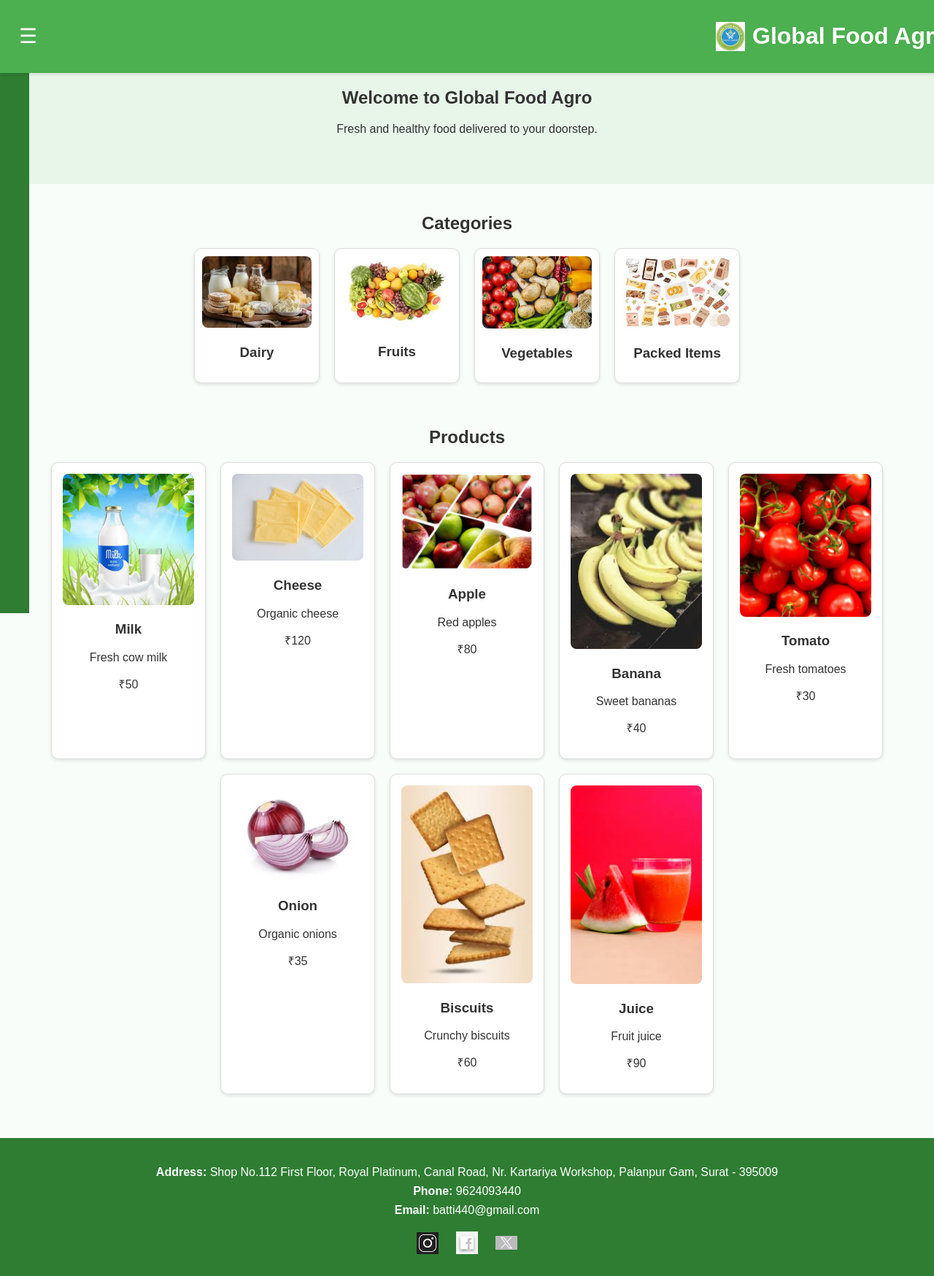
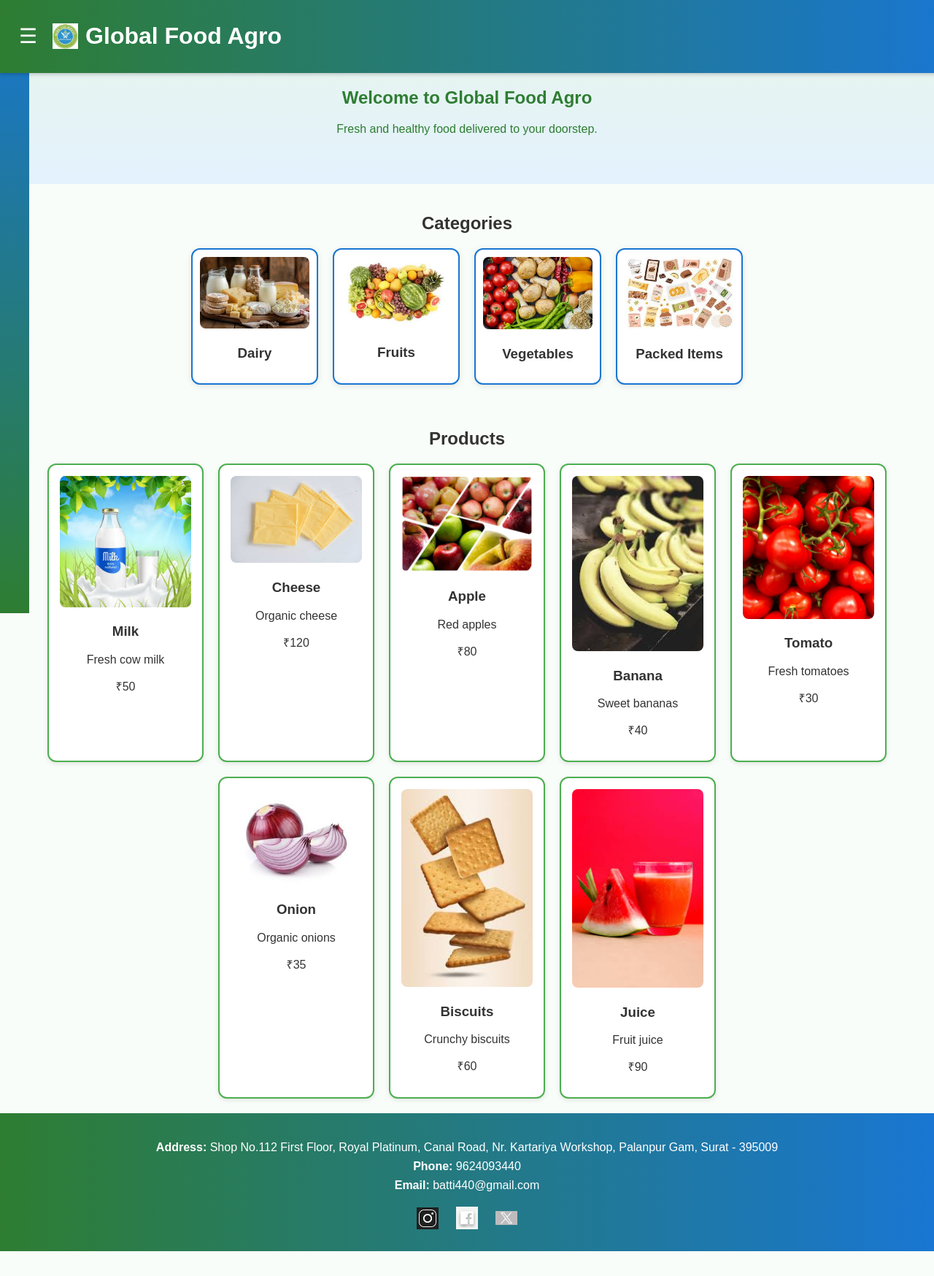
Before and after one commit to akbar-batti/globalfoodagro, a plain HTML site: page index.html in a window 1280 px wide. Shown: the whole page at 73% size. After the commit the page ends 1714 px from the top, so only its background shows below. Drawn offline with Linux system fonts and the light colour scheme.

Commit message:
Update style.css

```diff
--- a/style.css
+++ b/style.css
@@ -9,24 +9,14 @@ body {
 /* ===== Header ===== */
 header {
   display: flex;
-  justify-content: space-between;
   align-items: center;
-  background: #4CAF50;
+  background: linear-gradient(90deg, #2E7D32, #1976D2);
   color: white;
   padding: 10px 20px;
   position: fixed;
   width: 100%;
   z-index: 1001;
-  box-shadow: 0 2px 5px rgba(0,0,0,0.1);
-}
-
-.logo {
-  display: flex;
-  align-items: center;
-}
-.logo img {
-  height: 40px;
-  margin-right: 10px;
+  box-shadow: 0 2px 5px rgba(0,0,0,0.2);
 }
 
 .menu-toggle {
@@ -35,18 +25,30 @@ header {
   font-size: 28px;
   color: white;
   cursor: pointer;
+  margin-right: 15px;
 }
 
-/* ===== Drawer Menu (Left Sidebar) ===== */
+.logo {
+  display: flex;
+  align-items: center;
+}
+.logo img {
+  height: 35px;
+  width: 35px;
+  object-fit: contain;
+  margin-right: 10px;
+}
+
+/* ===== Drawer Menu ===== */
 .drawer {
   position: fixed;
   top: 0;
-  left: -250px; /* hidden by default */
+  left: -250px;
   width: 250px;
   height: 100%;
-  background: #2E7D32; /* Dark Green */
+  background: linear-gradient(180deg, #1976D2, #2E7D32);
   padding: 20px;
-  transition: left 0.3s;
+  transition: left 0.3s ease-in-out;
   z-index: 1000;
   overflow-y: auto;
 }
@@ -57,18 +59,17 @@ header {
   color: white;
   text-decoration: none;
   font-size: 18px;
+  transition: color 0.3s;
 }
 
 .drawer a:hover {
-  color: #64B5F6; /* Blue hover */
+  color: #FFD54F;
 }
 
-/* When drawer is open */
 .drawer.open {
   left: 0;
 }
 
-/* Optional: push content when drawer opens */
 body.drawer-open {
   margin-left: 250px;
   transition: margin-left 0.3s;
@@ -77,8 +78,9 @@ body.drawer-open {
 /* ===== Hero Section ===== */
 .hero {
   text-align: center;
-  padding: 100px 20px 50px; /* top padding to account for fixed header */
-  background: #E8F5E9;
+  padding: 100px 20px 50px;
+  background: linear-gradient(180deg, #E8F5E9, #E3F2FD);
+  color: #2E7D32;
 }
 
 /* ===== Categories Section ===== */
@@ -96,16 +98,18 @@ body.drawer-open {
 
 .category {
   background: white;
-  border: 1px solid #ddd;
-  border-radius: 10px;
+  border: 2px solid #1976D2;
+  border-radius: 12px;
   padding: 10px;
   width: 150px;
-  box-shadow: 0 2px 5px rgba(0,0,0,0.1);
-  transition: transform 0.2s;
+  box-shadow: 0 2px 8px rgba(0,0,0,0.1);
+  transition: transform 0.3s, box-shadow 0.3s, border-color 0.3s;
 }
 
 .category:hover {
-  transform: translateY(-5px);
+  transform: translateY(-8px) scale(1.05);
+  box-shadow: 0 4px 12px rgba(0,0,0,0.2);
+  border-color: #2E7D32;
 }
 
 .category img {
@@ -128,16 +132,18 @@ body.drawer-open {
 
 .product-card {
   background: white;
-  border: 1px solid #ddd;
-  border-radius: 10px;
+  border: 2px solid #4CAF50;
+  border-radius: 12px;
   width: 180px;
   padding: 15px;
-  box-shadow: 0 2px 5px rgba(0,0,0,0.1);
-  transition: transform 0.2s;
+  box-shadow: 0 2px 6px rgba(0,0,0,0.1);
+  transition: transform 0.3s, box-shadow 0.3s, border-color 0.3s;
 }
 
 .product-card:hover {
-  transform: translateY(-5px);
+  transform: translateY(-8px) scale(1.05);
+  box-shadow: 0 6px 15px rgba(0,0,0,0.25);
+  border-color: #1976D2;
 }
 
 .product-card img {
@@ -145,22 +151,22 @@ body.drawer-open {
   border-radius: 8px;
 }
 
-/* ===== Footer Section ===== */
+/* ===== Footer ===== */
 footer {
-  background: #2E7D32;
+  background: linear-gradient(90deg, #2E7D32, #1976D2);
   color: white;
   padding: 30px 20px;
   text-align: center;
-  margin-top: 40px;
 }
 
 footer a {
   color: white;
   text-decoration: none;
+  transition: color 0.3s;
 }
 
 footer a:hover {
-  color: #64B5F6;
+  color: #FFD54F;
 }
 
 .footer-contact p {
@@ -176,11 +182,12 @@ footer a:hover {
   width: 30px;
   margin: 0 10px;
   vertical-align: middle;
-  transition: transform 0.2s;
+  transition: transform 0.3s, filter 0.3s;
 }
 
 .footer-social a img:hover {
-  transform: scale(1.2);
+  transform: scale(1.3);
+  filter: drop-shadow(0px 0px 5px #fff);
 }
 
 /* ===== Responsive ===== */
@@ -191,10 +198,19 @@ footer a:hover {
   }
 
   body.drawer-open {
-    margin-left: 0; /* optional on mobile */
+    margin-left: 0;
   }
 
   .drawer {
     width: 200px;
   }
+
+  header {
+    padding: 10px 15px;
+  }
+
+  .logo img {
+    height: 30px;
+    width: 30px;
+  }
 }
```
